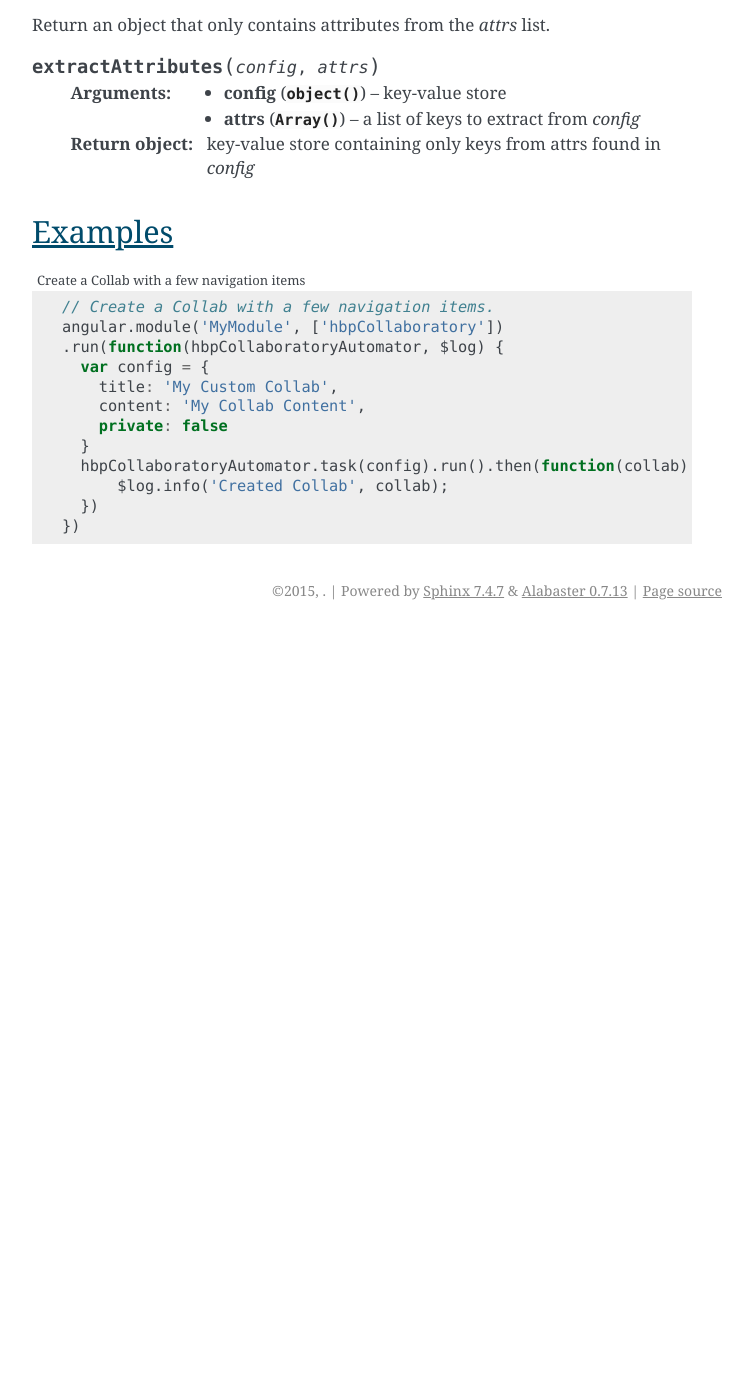
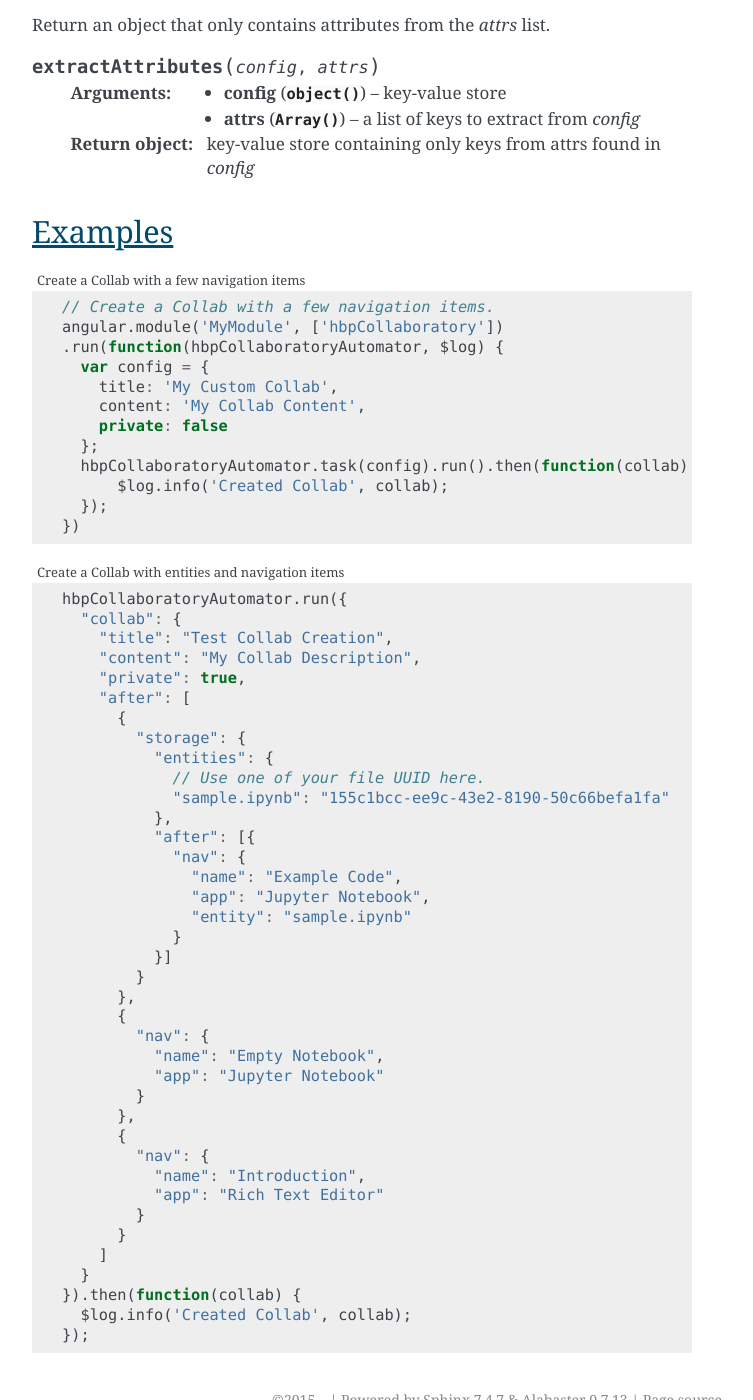
Before and after one commit to HumanBrainProject/ebrains-neuromorphic-job-queue-api, a Sphinx documentation site: the page built from docs/hbpCollaboratory.hbpCollaboratoryAutomator.rst, in a window 1280 px wide and 1400 px high, scrolled down 2352 px. Shown: the whole window, without its empty margins (388-1141 px from the left). Built offline with Sphinx 7.4.7, drawn with Linux system fonts in a browser that asks for light colours; before the commit the page ends 2982 px from its top, so only the background shows below that.

Commit message:
[doc] Add a second example

```diff
--- a/docs/hbpCollaboratory.hbpCollaboratoryAutomator.rst
+++ b/docs/hbpCollaboratory.hbpCollaboratoryAutomator.rst
@@ -135,8 +135,50 @@
        title: 'My Custom Collab',
        content: 'My Collab Content',
        private: false
-     }
+     };
      hbpCollaboratoryAutomator.task(config).run().then(function(collab) {
      	 $log.info('Created Collab', collab);
-     })
+     });
    })
+
+.. code-block:: javascript
+   :caption: Create a Collab with entities and navigation items
+
+   hbpCollaboratoryAutomator.run({
+     "collab": {
+       "title": "Test Collab Creation",
+       "content": "My Collab Description",
+       "private": true,
+       "after": [
+         {
+           "storage": {
+             "entities": {
+               // Use one of your file UUID here.
+               "sample.ipynb": "155c1bcc-ee9c-43e2-8190-50c66befa1fa"
+             },
+             "after": [{
+               "nav": {
+                 "name": "Example Code",
+                 "app": "Jupyter Notebook",
+                 "entity": "sample.ipynb"
+               }
+             }]
+           }
+         },
+         {
+           "nav": {
+             "name": "Empty Notebook",
+             "app": "Jupyter Notebook"
+           }
+         },
+         {
+           "nav": {
+             "name": "Introduction",
+             "app": "Rich Text Editor"
+           }
+         }
+       ]
+     }
+   }).then(function(collab) {
+     $log.info('Created Collab', collab);
+   });
```
Also changed, not shown: 1 other file.
